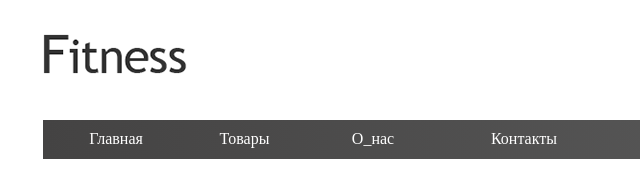
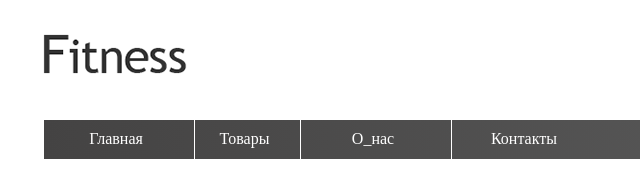
Before and after one commit to Valerya-Starikova/HomeWork, a plain HTML site: page Task3/index.html in a window 1280 px wide. Shown: the top 196 px of the page, 111-751 px from the left. Drawn offline with Linux system fonts and the light colour scheme.

Commit message:
Update style.css

```diff
--- a/Task3/css/style.css
+++ b/Task3/css/style.css
@@ -42,7 +42,7 @@ body{
     height: 39px;
     display: inline-block;
     text-align: center;
-     border-left: 1px solid transparent;
+     border-left: 1px solid white;
      border-right: 1px solid transparent;
 }
 .menu li:nth-child(2){
```
